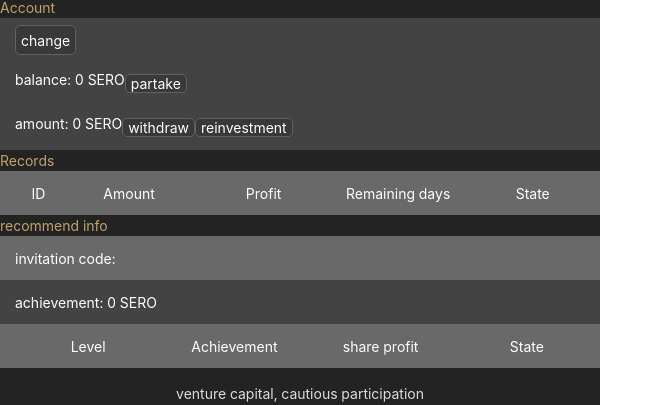
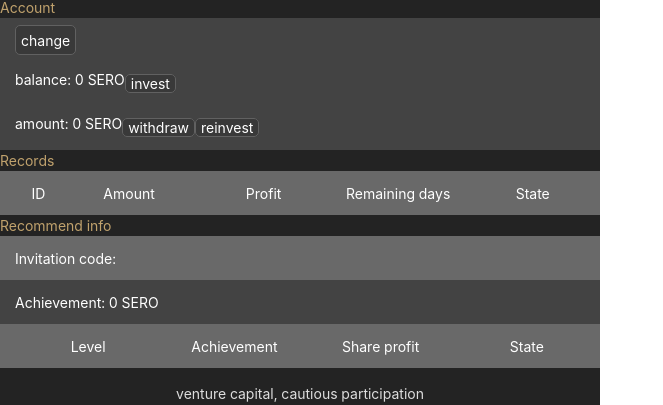
Before and after one commit to alpha-live/alpha, a React (Create React App) app: page / in a window 1280 px wide. Shown: the part 300-705 px from the top of the page, without its empty margins (0-663 px from the left). Built offline with nearby package versions, Linux system fonts and the light colour scheme; what sero-pp, serojs would draw is missing.

Commit message:
publish alpha

```diff
--- a/src/component/accounts.js
+++ b/src/component/accounts.js
@@ -30,7 +30,7 @@ class Accounts extends Component {
                     subordinateInfo: {items: [], childsCode: []}
                 }
             }, info: {closureTime: 0},
-            lang: "简体中文"
+            lang: "English"
         }
     }
 
@@ -142,9 +142,9 @@ class Accounts extends Component {
         }
     }
 
-    reinvestment() {
+    reinvest() {
         if (this.state.account.details.canWithdraw !== "0") {
-            alpha.reinvestment(this.state.account.pk, this.state.account.mainPKr, function (ret) {
+            alpha.reinvest(this.state.account.pk, this.state.account.mainPKr, function (ret) {
             });
         }
 
@@ -195,7 +195,7 @@ class Accounts extends Component {
     }
 
     setLang = () => {
-        let lang = "简体中文"
+        let lang = "中文"
         let l = "zh_CN";
         if (localStorage.getItem("language") === "en_US") {
             l = "zh_CN";
@@ -275,12 +275,15 @@ class Accounts extends Component {
             pk = this.formatAccount(pk);
         }
 
+        let total_amount=new BigNumber(0);
+        let total_profit=new BigNumber(0);
+
         let recordItems = this.state.account.details.records.map(
             (record, index) => {
                 let order = this.state.account.details.records.length - index;
                 let returnIndex = self.state.account.details.returnIndex;
                 let status = language.e().account.records.stateValues[0];
-                let profit = decimals(record.value.multipliedBy(15).div(200));
+                let profit = record.value.multipliedBy(15).div(200);
                 let days = 15;
                 if ((this.state.account.details.records.length - 1 - index) >= returnIndex) {
                     days = Math.floor((new Date().getTime() - record.timestamp * 1000) / (60 * 1000));
@@ -292,13 +295,17 @@ class Accounts extends Component {
                         status = language.e().account.records.stateValues[2];
                     }
                 }
+
+                total_amount=total_amount.plus(record.value);
+                total_profit=total_profit.plus(profit);
+
                 return <List.Item key={index}>
                     <div style={{float: "left", width: '8%', textAlign: 'center'}}><span
                         className="column-title">{order}</span></div>
                     <div style={{float: "left", width: '23%', textAlign: 'center'}}><span
                         className="column-title">{decimals(record.value)}</span></div>
                     <div style={{float: "left", width: '23%', textAlign: 'center'}}><span
-                        className="column-title">{profit}</span></div>
+                        className="column-title">{decimals(profit)}</span></div>
                     <div style={{float: "left", width: '23%', textAlign: 'center'}}><span
                         className="column-title">{15 - days}</span></div>
                     <div style={{float: "left", width: '23%', textAlign: 'center'}}><span
@@ -361,7 +368,7 @@ class Accounts extends Component {
                                                 10、系统公开合约规则及推荐码，玩家可在无推荐人的情况下主动参与<br/>
                                                 11、默认推荐码: IFVUSKIRFSIDF <span onClick={() => {
                                                 copy('IFVUSKIRFSIDF');
-                                                Toast.success(language.e().toast.success.copy, 1);
+                                                Toast.success(language.e().copySucc, 1);
                                             }
                                             }>复制</span><br/>
                                             </div>, [
@@ -397,7 +404,7 @@ class Accounts extends Component {
                             <div style={{float: 'right'}}>
                                 <Button onClick={() => {
                                     this.takePartIn()
-                                }}>{language.e().account.partake}</Button>
+                                }}>{language.e().account.invest}</Button>
                             </div>
                         </List.Item>
                         <List.Item>
@@ -416,8 +423,8 @@ class Accounts extends Component {
                                 </div>
                                 <div style={{float: 'right'}}>
                                     <Button disabled={this.state.info.closureTime !== 0} onClick={() => {
-                                        this.reinvestment()
-                                    }}>{language.e().account.reinvestment}</Button>
+                                        this.reinvest()
+                                    }}>{language.e().account.reinvest}</Button>
                                 </div>
                             </div>
                         </List.Item>
@@ -438,8 +445,24 @@ class Accounts extends Component {
                             <div style={{float: "left", width: '23%', textAlign: 'center'}}><span
                                 className="column-title">{language.e().account.records.state}</span></div>
                         </div>
-
                         {recordItems}
+                        {
+                            this.state.account.details.records.length>0 &&
+                            <List.Item >
+                                <div style={{float: "left", width: '8%', textAlign: 'center'}}><span
+                                    className="column-title">{language.e().account.records.total}</span></div>
+                                <div style={{float: "left", width: '23%', textAlign: 'center'}}>
+                                    <span className="column-title">{decimals(total_amount)}</span>
+                                </div>
+                                <div style={{float: "left", width: '23%', textAlign: 'center'}}>
+                                    <span className="column-title">{decimals(total_profit)}</span>
+                                </div>
+                                <div style={{float: "left", width: '23%', textAlign: 'center'}}><span
+                                    className="column-title">&nbsp;</span></div>
+                                <div style={{float: "left", width: '23%', textAlign: 'center'}}><span
+                                    className="column-title">&nbsp;</span></div>
+                            </List.Item>
+                        }
                     </List>
                 </WingBlank>
                 <WhiteSpace size="lg"/>
@@ -454,9 +477,9 @@ class Accounts extends Component {
                                     {this.state.account.details.code !== "" &&
                                     <span onClick={() => {
                                         copy(this.state.account.details.code);
-                                        Toast.success(language.e().copy, 1);
+                                        Toast.success(language.e().copySucc, 1);
                                     }
-                                    }>复制</span>
+                                    }>{language.e().copy}</span>
                                     }
 
                                 </div>
--- a/src/component/alpha.js
+++ b/src/component/alpha.js
@@ -295,7 +295,7 @@ class Alpha {
         });
     }
 
-    reinvestment(from, mainPKr, callback) {
+    reinvest(from, mainPKr, callback) {
         this.executeMethod('reinvestment', from, mainPKr, [], 0, callback);
     }
 
--- a/src/component/language.js
+++ b/src/component/language.js
@@ -19,7 +19,8 @@ class Language {
     en_US = {
         text:"English",
         warn:"venture capital, cautious participation",
-        copy:"copy success",
+        copySucc:"copy success",
+        copy:"copy",
         fund: {
             title: "guarantee fund[start]",
             poolAmount: "Pool of funds",
@@ -31,14 +32,14 @@ class Language {
             title: "Account",
             change: "change",
             balance: "balance",
-            partake: "partake",
+            invest: "invest",
             withdraw: "withdraw",
-            reinvestment: "reinvestment",
+            reinvest: "reinvest",
             amount: "amount",
             rule:"Contract Rule",
 
             modal: {
-                title: "partake",
+                title: "invest",
                 code: "invitation code",
                 value: "value",
                 cancel: "cancel",
@@ -50,18 +51,19 @@ class Language {
                 time: "Remaining days",
                 amount: "Amount",
                 profit: "Profit",
+                total: "Total",
                 state:"State",
                 stateValues:["settled", "can withdraw", "not expire"]
             },
             recommend: {
-                title: "recommend info",
-                invitationCode: "invitation code",
+                title: "Recommend info",
+                invitationCode: "Invitation code",
                 inviteNumber: "number of invitations",
-                achievement: "achievement",
+                achievement: "Achievement",
 
                 level:"Level",
                 count:"Count",
-                profit:"share profit",
+                profit:"Share profit",
                 achieveDetail:"Achievement",
                 state:"State",
                 stateValues:["can get", "cannot get"]
@@ -71,9 +73,10 @@ class Language {
 
 
     zh_CN = {
-        text:"简体中文",
+        text:"English",
         warn:"风险投资 谨慎参与",
-        copy:"复制成功",
+        copySucc:"复制成功",
+        copy: "复制",
         fund:{
             title:"保障基金[启动中]",
             poolAmount:"资金池",
@@ -85,9 +88,9 @@ class Language {
             title: "我的账户",
             change: "切换",
             balance: "账户余额",
-            partake: "投资",
+            invest: "投资",
             withdraw: "提现",
-            reinvestment: "复投",
+            reinvest: "复投",
             amount: "收益合集",
             rule:"合约规则",
             modal: {
@@ -103,6 +106,7 @@ class Language {
                 time: "剩余天数",
                 amount: "本金",
                 profit: "收益",
+                total: "合计",
                 state:"状态",
                 stateValues:["已结算", "可提现", "未到期"]
             },
```
Also changed, not shown: 12 other files (tests, documents, lock files or other folders).
